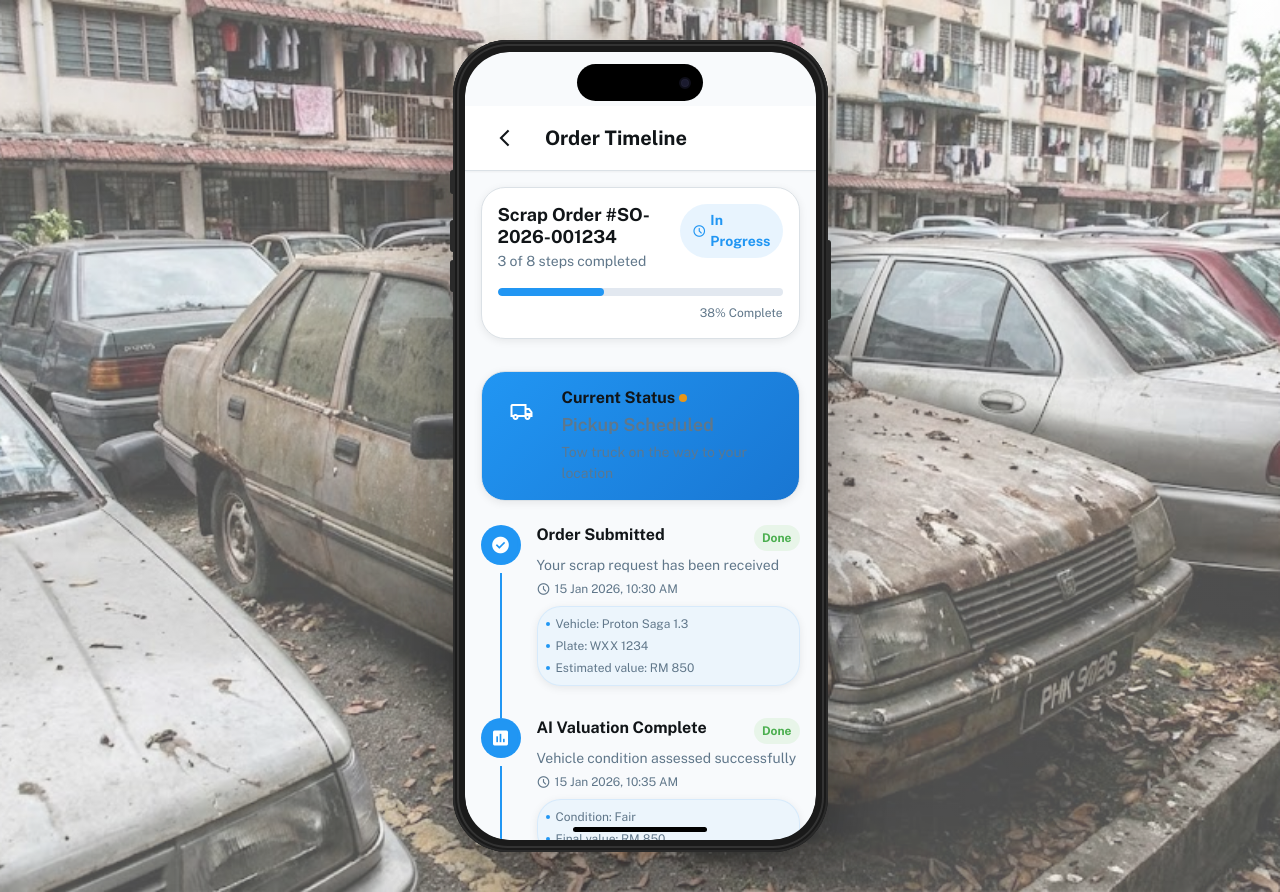
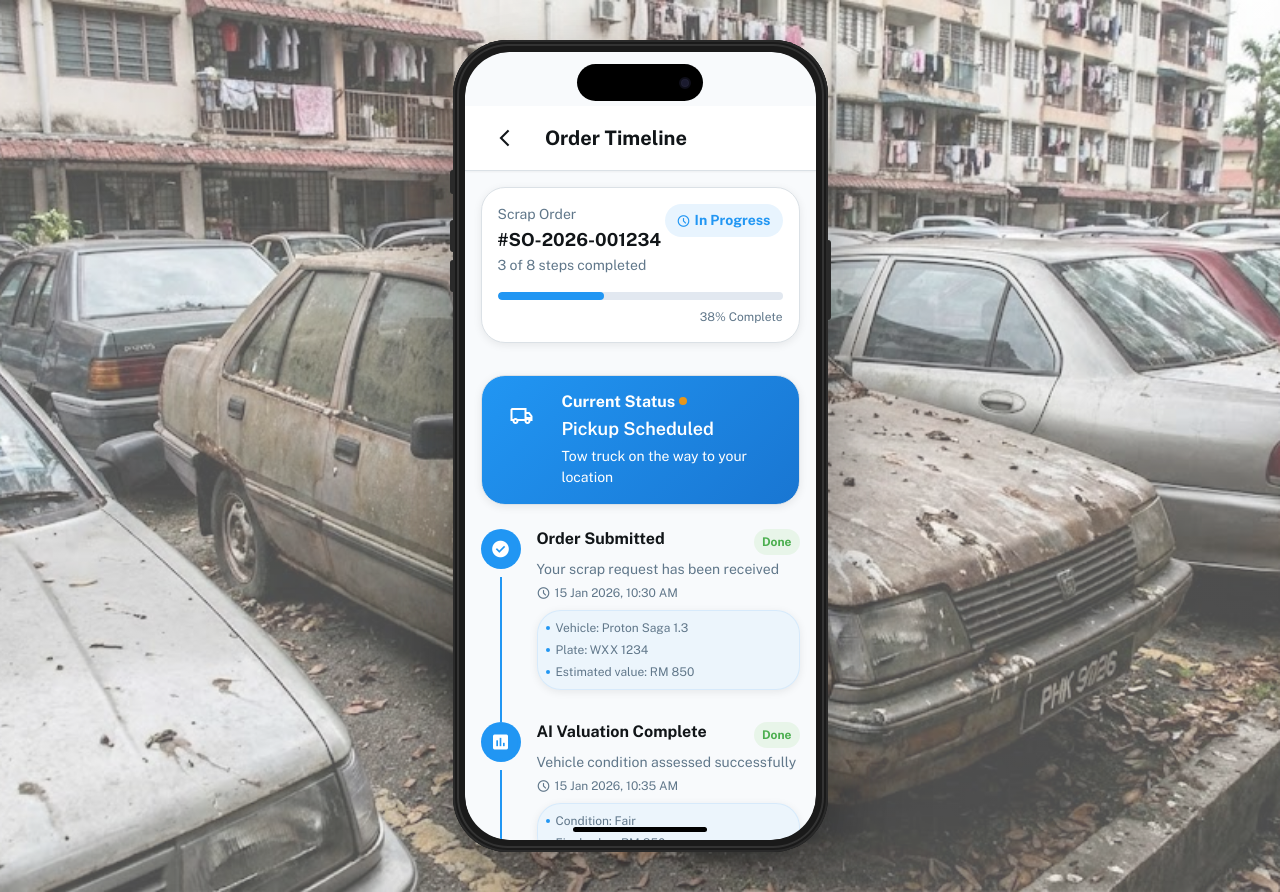
Before and after one commit to naimmazni/scrap2go, a Next.js app: page /order-timeline in a window 1280 px wide. Built offline with nearby package versions, Linux system fonts and the light colour scheme.

Commit message:
fix: enhance styling and visibility for Scrap Order details in OrderTimelineScreen

```diff
--- a/src/components/screens/OrderTimelineScreen.tsx
+++ b/src/components/screens/OrderTimelineScreen.tsx
@@ -132,13 +132,20 @@ const OrderTimelineScreen: React.FC = () => {
             marginBottom: theme.spacing.md,
           }}>
             <div>
+              <p style={{
+                fontSize: theme.fontSizes.sm,
+                color: theme.colors.textSecondary,
+                marginBottom: theme.spacing.xs,
+              }}>
+                Scrap Order
+              </p>
               <h3 style={{
                 fontSize: theme.fontSizes.lg,
                 fontWeight: theme.fontWeights.bold,
                 color: theme.colors.textPrimary,
                 marginBottom: theme.spacing.xs,
               }}>
-                Scrap Order #SO-2026-001234
+                #SO-2026-001234
               </h3>
               <p style={{
                 fontSize: theme.fontSizes.sm,
@@ -209,6 +216,7 @@ const OrderTimelineScreen: React.FC = () => {
                   <h4 style={{
                     fontSize: theme.fontSizes.base,
                     fontWeight: theme.fontWeights.bold,
+                    color: '#fff',
                   }}>
                     Current Status
                   </h4>
@@ -224,12 +232,15 @@ const OrderTimelineScreen: React.FC = () => {
                   fontSize: theme.fontSizes.lg,
                   fontWeight: theme.fontWeights.semibold,
                   marginBottom: theme.spacing.xs,
+                  color: '#fff',
                 }}>
                   {timelineSteps[currentStepIndex].title}
                 </p>
                 <p style={{
                   fontSize: theme.fontSizes.sm,
-                  opacity: 0.9,
+                  opacity: 1,
+                  color: '#fff',
+                  lineHeight: 1.5,
                 }}>
                   {timelineSteps[currentStepIndex].description}
                 </p>
@@ -309,6 +320,8 @@ const OrderTimelineScreen: React.FC = () => {
                       fontWeight: theme.fontWeights.bold,
                       color: step.status === 'pending'
                         ? theme.colors.textSecondary
+                        : step.status === 'current'
+                        ? theme.colors.alertOrange
                         : theme.colors.textPrimary,
                     }}>
                       {step.title}
```
